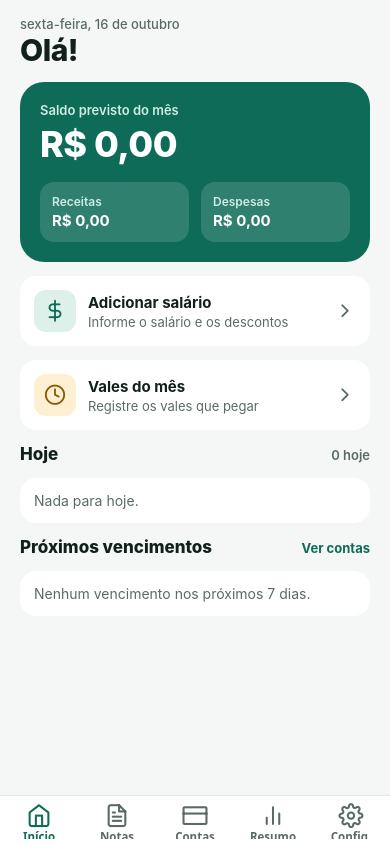
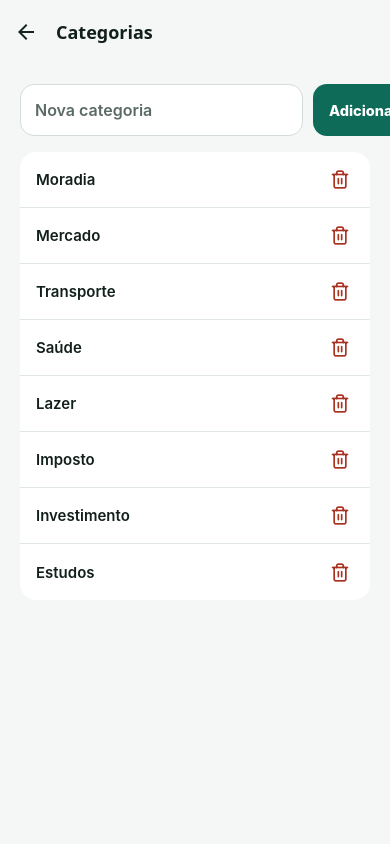
Before and after one commit to josefelipebezerradefreitas-max/financebook, a React Native app: screen /Categorias in a window 390 px wide. Built offline with nearby package versions, Linux system fonts and the light colour scheme; what expo-notifications would draw is missing.

Commit message:
Categorias em Config (adicionar e apagar), pergunta nas parcelas, resumo abre pelo saldo
Co-Authored-By: Claude Sonnet 5.5 <noreply@anthropic.com>
Claude-Session: https://claude.ai/code/session_012EnyGTost7cwtt9ibwVYqZ

```diff
--- a/App.js
+++ b/App.js
@@ -22,6 +22,7 @@ import EditBillScreen from './src/screens/EditBillScreen';
 import ImportBackupScreen from './src/screens/ImportBackupScreen';
 import OverdueScreen from './src/screens/OverdueScreen';
 import PurgeScreen from './src/screens/PurgeScreen';
+import CategoriesScreen from './src/screens/CategoriesScreen';
 import { resetMonths } from './src/monthReset';
 
 const Tab = createBottomTabNavigator();
@@ -89,6 +90,7 @@ function Root() {
         <Stack.Screen name="EditarConta" component={EditBillScreen} options={{ title: 'Editar conta' }} />
         <Stack.Screen name="Atrasados" component={OverdueScreen} options={{ title: 'Atrasados' }} />
         <Stack.Screen name="ImportarBackup" component={ImportBackupScreen} options={{ title: 'Importar backup' }} />
+        <Stack.Screen name="Categorias" component={CategoriesScreen} options={{ title: 'Categorias' }} />
         <Stack.Screen name="ApagarDados" component={PurgeScreen} options={{ title: 'Apagar dados antigos' }} />
       </Stack.Navigator>
     </NavigationContainer>
--- a/src/backup.js
+++ b/src/backup.js
@@ -28,5 +28,8 @@ export function parseBackup(raw) {
   const customCategories = Array.isArray(obj.customCategories)
     ? obj.customCategories.filter((c) => typeof c === 'string')
     : [];
-  return { ok: true, data: { notes, bills, vales, salary: obj.salary ?? null, customCategories } };
+  const hiddenCategories = Array.isArray(obj.hiddenCategories)
+    ? obj.hiddenCategories.filter((c) => typeof c === 'string')
+    : [];
+  return { ok: true, data: { notes, bills, vales, salary: obj.salary ?? null, customCategories, hiddenCategories } };
 }
--- /dev/null
+++ b/src/screens/CategoriesScreen.js
@@ -0,0 +1,87 @@
+import React, { useState } from 'react';
+import { Alert, Pressable, Text, TextInput, View } from 'react-native';
+import { Feather } from '@expo/vector-icons';
+import { colors, themed } from '../theme';
+import { useStore } from '../store';
+import { Card, FormScreen } from '../ui';
+
+export default function CategoriesScreen() {
+  const { allCategories, addCategory, removeCategory } = useStore();
+  const [name, setName] = useState('');
+
+  const add = () => {
+    const n = name.trim();
+    if (!n) return;
+    addCategory(n);
+    setName('');
+  };
+
+  const remove = (c) =>
+    Alert.alert(
+      `Apagar "${c}"?`,
+      'A categoria sai da lista. As contas que já usam esse nome continuam como estão.',
+      [
+        { text: 'Cancelar', style: 'cancel' },
+        { text: 'Apagar', style: 'destructive', onPress: () => removeCategory(c) },
+      ]
+    );
+
+  return (
+    <FormScreen>
+      <View style={st.addRow}>
+        <TextInput
+          value={name}
+          onChangeText={setName}
+          placeholder="Nova categoria"
+          placeholderTextColor={colors.muted}
+          maxLength={24}
+          returnKeyType="done"
+          onSubmitEditing={add}
+          style={st.input}
+          accessibilityLabel="Nome da nova categoria"
+        />
+        <Pressable onPress={add} style={st.addBtn}>
+          <Text style={st.addText}>Adicionar</Text>
+        </Pressable>
+      </View>
+
+      <Card style={{ padding: 0, overflow: 'hidden' }}>
+        {allCategories.length === 0 ? (
+          <Text style={st.empty}>Nenhuma categoria. Adicione uma acima.</Text>
+        ) : (
+          allCategories.map((c, i) => (
+            <View key={c} style={[st.row, i < allCategories.length - 1 && st.border]}>
+              <Text style={st.name}>{c}</Text>
+              <Pressable onPress={() => remove(c)} accessibilityLabel={`Apagar ${c}`} style={st.del}>
+                <Feather name="trash-2" size={20} color={colors.red} />
+              </Pressable>
+            </View>
+          ))
+        )}
+      </Card>
+    </FormScreen>
+  );
+}
+
+const st = themed(() => ({
+  addRow: { flexDirection: 'row', gap: 10 },
+  input: {
+    flex: 1,
+    height: 52,
+    paddingHorizontal: 14,
+    borderRadius: 14,
+    borderWidth: 1,
+    borderColor: colors.border,
+    backgroundColor: colors.card,
+    fontSize: 16,
+    fontWeight: '600',
+    color: colors.ink,
+  },
+  addBtn: { minHeight: 52, paddingHorizontal: 16, borderRadius: 14, backgroundColor: colors.primary, alignItems: 'center', justifyContent: 'center' },
+  addText: { fontSize: 14.5, fontWeight: '800', color: '#fff' },
+  row: { minHeight: 56, paddingLeft: 16, paddingRight: 6, flexDirection: 'row', alignItems: 'center', justifyContent: 'space-between' },
+  border: { borderBottomWidth: 1, borderBottomColor: colors.line },
+  name: { fontSize: 15, fontWeight: '600', color: colors.ink },
+  del: { width: 48, height: 48, alignItems: 'center', justifyContent: 'center' },
+  empty: { padding: 16, fontSize: 14, color: colors.muted },
+}));
--- a/src/screens/EditBillScreen.js
+++ b/src/screens/EditBillScreen.js
@@ -1,7 +1,7 @@
 import React, { useState } from 'react';
 import { Alert, StyleSheet, Switch, Text, TextInput, View } from 'react-native';
 import { Feather } from '@expo/vector-icons';
-import { colors, themed, categories } from '../theme';
+import { colors, themed } from '../theme';
 import { useStore } from '../store';
 import { Card, Chip, DateField, FormScreen, Label, PrimaryButton, Segmented, CategoryPicker } from '../ui';
 import { parseMoney } from '../format';
@@ -16,13 +16,13 @@ const ALERT_OPTIONS = [
 ];
 
 export default function EditBillScreen({ navigation, route }) {
-  const { bills, updateBill, deleteBill, deleteBills } = useStore();
+  const { bills, updateBill, deleteBill, deleteBills, setBillsCategory, allCategories } = useStore();
   const bill = bills.find((b) => b.id === route.params?.id);
 
   const [kind, setKind] = useState(bill?.kind || 'pay');
   const [amount, setAmount] = useState(bill ? String(bill.amount).replace('.', ',') : '');
   const [description, setDescription] = useState(bill?.description || '');
-  const [category, setCategory] = useState(bill?.category || categories[0]);
+  const [category, setCategory] = useState(bill?.category || allCategories[0] || '');
   const [due, setDue] = useState(bill ? new Date(bill.dueDate) : new Date());
   const [paid, setPaid] = useState(!!bill?.paid);
   const [alertDays, setAlertDays] = useState(bill ? bill.alertDaysBefore ?? null : 1);
@@ -43,6 +43,25 @@ export default function EditBillScreen({ navigation, route }) {
       paid,
       alertDaysBefore: alertDays,
     });
+    // Conta parcelada com categoria nova: pergunta se vale para as outras parcelas.
+    const others = installmentGroup(bills, bill).filter((b) => b.id !== bill.id && b.category !== category);
+    if (category !== bill.category && others.length > 0) {
+      Alert.alert(
+        'Mudar nas outras parcelas?',
+        `Esta conta tem mais ${others.length} parcela(s). Quer mudar a categoria delas para "${category}" também?`,
+        [
+          { text: 'Só esta', style: 'cancel', onPress: () => navigation.goBack() },
+          {
+            text: `Todas as parcelas`,
+            onPress: async () => {
+              await setBillsCategory(others.map((b) => b.id), category);
+              navigation.goBack();
+            },
+          },
+        ]
+      );
+      return;
+    }
     navigation.goBack();
   };
 
--- a/src/screens/HomeScreen.js
+++ b/src/screens/HomeScreen.js
@@ -57,7 +57,7 @@ export default function HomeScreen({ navigation }) {
       title="Olá!"
       subtitle={fmtLongToday(now)}
     >
-      <View style={st.balance}>
+      <Pressable onPress={() => navigation.navigate('Resumo')} accessibilityLabel="Abrir o resumo" style={st.balance}>
         <Text style={st.balanceLabel}>Saldo previsto do mês</Text>
         <Text style={st.balanceValue}>{money(income - expense)}</Text>
         <View style={st.balanceRow}>
@@ -70,7 +70,7 @@ export default function HomeScreen({ navigation }) {
             <Text style={st.balanceBoxValue}>{money(expense)}</Text>
           </View>
         </View>
-      </View>
+      </Pressable>
 
       <Pressable onPress={() => navigation.navigate('Salario')}>
         <Card style={st.itemRow}>
--- a/src/screens/NewBillScreen.js
+++ b/src/screens/NewBillScreen.js
@@ -1,7 +1,7 @@
 import React, { useState } from 'react';
 import { Alert, Pressable, StyleSheet, Text, TextInput, View } from 'react-native';
 import { Feather } from '@expo/vector-icons';
-import { colors, themed, categories } from '../theme';
+import { colors, themed } from '../theme';
 import { useStore } from '../store';
 import { Card, Chip, DateField, FormScreen, Label, PrimaryButton, Segmented, CategoryPicker } from '../ui';
 import { addMonths, fmtDate, money, parseMoney } from '../format';
@@ -21,11 +21,11 @@ const REPEAT_OPTIONS = [
 ];
 
 export default function NewBillScreen({ navigation, route }) {
-  const { addBill, addBills } = useStore();
+  const { addBill, addBills, allCategories } = useStore();
   const [kind, setKind] = useState(route.params?.kind || 'pay');
   const [amount, setAmount] = useState('');
   const [description, setDescription] = useState('');
-  const [category, setCategory] = useState(categories[0]);
+  const [category, setCategory] = useState(allCategories[0] || '');
   const [due, setDue] = useState(new Date());
   const [repeat, setRepeat] = useState('none');
   const [count, setCount] = useState(2);
--- a/src/screens/SettingsScreen.js
+++ b/src/screens/SettingsScreen.js
@@ -65,14 +65,16 @@ export default function SettingsScreen({ navigation }) {
             title="Notificações"
             sub="Avisos na barra de notificações do celular"
             right={<Text style={st.on}>Ativas</Text>}
+            last
           />
-          <Row icon="clock" title="Hora do aviso das contas" sub="Todo aviso de conta toca às 09:00" last />
+
         </Card>
       </View>
 
       <View>
-        <Text style={st.group}>Seus dados</Text>
+        <Text style={st.group}>Contas e dados</Text>
         <Card style={{ padding: 0, overflow: 'hidden' }}>
+          <Row icon="tag" title="Categorias" sub="Adicionar ou apagar categorias" right={chevron} onPress={() => navigation.navigate('Categorias')} />
           <Row icon="download" title="Exportar backup" sub="Gerar um arquivo para salvar ou enviar" right={chevron} onPress={exportBackup} />
           <Row
             icon="upload"
--- a/src/store.js
+++ b/src/store.js
@@ -2,6 +2,7 @@ import React, { createContext, useCallback, useContext, useEffect, useRef, useSt
 import AsyncStorage from '@react-native-async-storage/async-storage';
 import { cancelAlert, scheduleAt } from './notifications';
 import { addMonths } from './format';
+import { categories as defaultCategories } from './theme';
 
 // Todos os dados ficam neste único objeto JSON. Mais para frente, é este mesmo
 // objeto que será sincronizado com o arquivo na pasta oculta do Google Drive.
@@ -22,7 +23,7 @@ function billAlertDate(dueDate, daysBefore) {
 }
 
 export function StoreProvider({ children }) {
-  const [data, setData] = useState({ notes: [], bills: [], salary: null, vales: [], customCategories: [] });
+  const [data, setData] = useState({ notes: [], bills: [], salary: null, vales: [], customCategories: [], hiddenCategories: [] });
   const [ready, setReady] = useState(false);
   const ref = useRef(data);
   ref.current = data;
@@ -141,9 +142,37 @@ export function StoreProvider({ children }) {
     setData((d) => ({ ...d, vales: (d.vales || []).filter((v) => v.id !== id) }));
   }, []);
 
-  // Categorias criadas por você (além das que já vêm no app).
+  // Categorias: as que já vêm no app, menos as que você apagou, mais as que você criou.
+  const lower = (x) => String(x).toLowerCase();
+  const hidden = data.hiddenCategories || [];
+  const allCategories = [
+    ...defaultCategories.filter((c) => !hidden.some((h) => lower(h) === lower(c))),
+    ...(data.customCategories || []),
+  ];
+
   const addCategory = useCallback((name) => {
-    setData((d) => ({ ...d, customCategories: [...(d.customCategories || []), name] }));
+    setData((d) => {
+      const hid = d.hiddenCategories || [];
+      const wasHidden = hid.find((h) => lower(h) === lower(name));
+      if (wasHidden) return { ...d, hiddenCategories: hid.filter((h) => h !== wasHidden) };
+      const exists = [...defaultCategories, ...(d.customCategories || [])].some((c) => lower(c) === lower(name));
+      return exists ? d : { ...d, customCategories: [...(d.customCategories || []), name] };
+    });
+  }, []);
+
+  // Apaga uma categoria da lista. As contas que já usam esse nome continuam como estavam.
+  const removeCategory = useCallback((name) => {
+    setData((d) => {
+      const isCustom = (d.customCategories || []).some((c) => lower(c) === lower(name));
+      if (isCustom) return { ...d, customCategories: d.customCategories.filter((c) => lower(c) !== lower(name)) };
+      return { ...d, hiddenCategories: [...(d.hiddenCategories || []), name] };
+    });
+  }, []);
+
+  // Troca a categoria de várias contas de uma vez (as parcelas de uma conta).
+  const setBillsCategory = useCallback((ids, category) => {
+    const set = new Set(ids);
+    setData((d) => ({ ...d, bills: d.bills.map((b) => (set.has(b.id) ? { ...b, category } : b)) }));
   }, []);
 
   const saveSalary = useCallback((salary) => {
@@ -210,7 +239,7 @@ export function StoreProvider({ children }) {
       }
       bills.push({ ...b, notifId });
     }
-    setData({ notes, bills, vales: backup.vales, salary: backup.salary, customCategories: backup.customCategories });
+    setData({ notes, bills, vales: backup.vales, salary: backup.salary, customCategories: backup.customCategories, hiddenCategories: backup.hiddenCategories || [] });
   }, []);
 
   // Apaga de uma vez as contas, anotações e vales escolhidos (veja purge.js).
@@ -228,6 +257,6 @@ export function StoreProvider({ children }) {
     }));
   }, []);
 
-  const value = { deleteBills, purge, importBackup, addCategory, customCategories: data.customCategories || [], data, notes: data.notes, bills: data.bills, salary: data.salary, saveSalary, vales: data.vales || [], addVale, deleteVale, ready, saveNote, deleteNote, addBill, addBills, updateBill, deleteBill, togglePaid };
+  const value = { allCategories, removeCategory, setBillsCategory, deleteBills, purge, importBackup, addCategory, customCategories: data.customCategories || [], data, notes: data.notes, bills: data.bills, salary: data.salary, saveSalary, vales: data.vales || [], addVale, deleteVale, ready, saveNote, deleteNote, addBill, addBills, updateBill, deleteBill, togglePaid };
   return <Ctx.Provider value={value}>{children}</Ctx.Provider>;
 }
--- a/src/ui.js
+++ b/src/ui.js
@@ -3,7 +3,7 @@ import { Platform, Pressable, ScrollView, StyleSheet, Text, TextInput, View } fr
 import { useSafeAreaInsets } from 'react-native-safe-area-context';
 import DateTimePicker from '@react-native-community/datetimepicker';
 import { Feather } from '@expo/vector-icons';
-import { colors, themed, getMode, categories as defaultCategories } from './theme';
+import { colors, themed, getMode } from './theme';
 import { useStore } from './store';
 import { fmtDate, fmtTime } from './format';
 
@@ -127,10 +127,10 @@ export function Chip({ label, active, onPress }) {
 // Escolha de categoria: as que já vêm no app, as que você criou e o botão "+ Nova".
 // `current` entra na lista mesmo se a categoria não existir mais (ex.: contas antigas).
 export function CategoryPicker({ value, onChange, current }) {
-  const { customCategories, addCategory } = useStore();
+  const { allCategories, addCategory } = useStore();
   const [adding, setAdding] = useState(false);
   const [name, setName] = useState('');
-  const all = [...defaultCategories, ...customCategories];
+  const all = [...allCategories];
   if (current && !all.some((c) => c.toLowerCase() === current.toLowerCase())) all.push(current);
 
   const add = () => {
```
